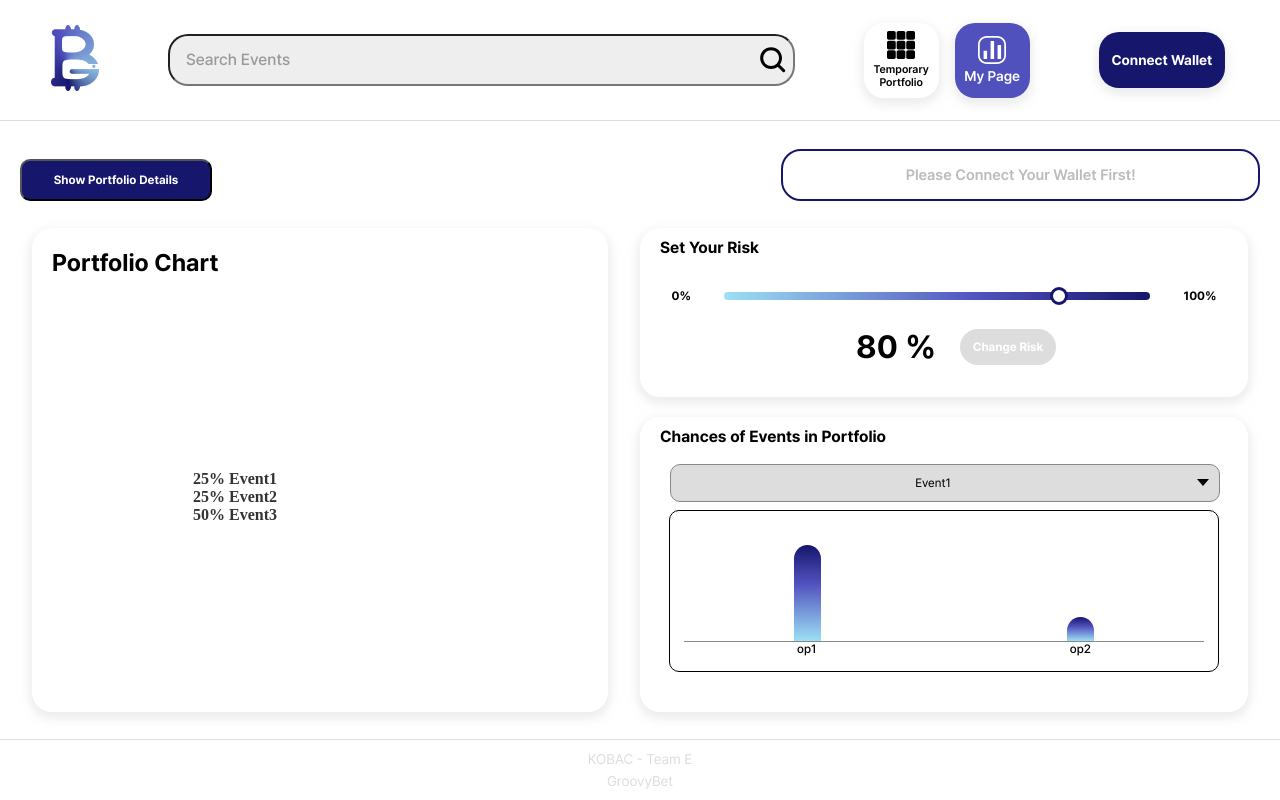
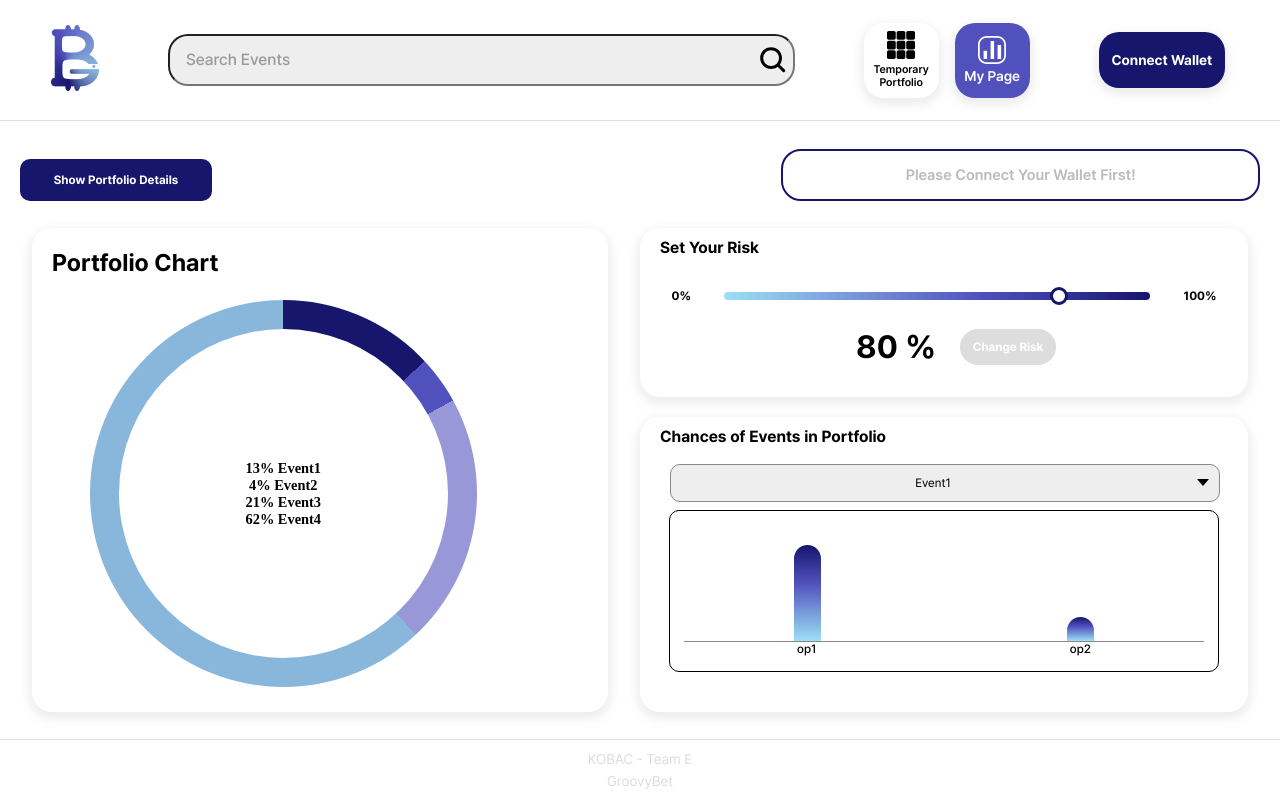
Before and after one commit to sgkrc/Package, a Next.js app in the folder apps/client/: page /mypage in a window 1280 px wide. Built offline with nearby package versions, Linux system fonts and the light colour scheme.

Commit message:
Feat: I Want Doughnut

```diff
--- a/apps/client/src/app/mypage/mypage.module.scss
+++ b/apps/client/src/app/mypage/mypage.module.scss
@@ -33,6 +33,7 @@ $pageheight: calc(100dvh - 182px);
   display: flex;
   align-items: center;
   justify-content: center;
+  border: none;
   border-radius: 10px;
   background: #16166d;
   color: #fff;
--- a/apps/client/src/components/Graphs/DoughnutGraph.module.scss
+++ b/apps/client/src/components/Graphs/DoughnutGraph.module.scss
@@ -15,15 +15,15 @@
 }
 
 .donutChart {
-  margin: 8% 5% 0% 5%;
+  margin: 4% 10% 4% 10%;
   position: relative;
-  max-height: 72%;
+  max-height: 80%;
   aspect-ratio: 1;
   border-radius: 50%;
-  background-size: cover;
   display: flex;
   justify-content: center;
   align-items: center;
+  background: linear-gradient(#16166d, #9898d9, #89b7dc);
 
   &::after {
     content: "";
@@ -41,8 +41,8 @@
     display: flex;
     flex-direction: column;
     align-items: center;
-    font-size: 1rem;
+    font-size: 0.9rem;
     font-weight: bold;
-    color: #333;
+    color: #000000;
   }
 }
--- a/apps/client/src/components/Graphs/DoughnutGraph.tsx
+++ b/apps/client/src/components/Graphs/DoughnutGraph.tsx
@@ -1,4 +1,3 @@
-import { eventDatas } from "@/mock/myPageData";
 import s from "./DoughnutGraph.module.scss";
 import { TempPortfolioData } from "@/mock/temporaryPortfolio";
 
@@ -7,45 +6,51 @@ interface DoughnutGraphProps {
 }
 
 export default function DoughnutGraph({ data }: DoughnutGraphProps) {
-  const createConicGradient = () => {
-    const colors = [
-      "#5da0fc",
-      "b2a0fa",
-      "#99eeff",
-      "#16166d",
-      "4e23fa",
-      "157496",
-    ];
-    const gap = 0.3;
-    let gradientStops = "";
-    let accumulatedPercentage = 0;
+  const total = data.portfolioDetails.reduce(
+    (acc, cur) => acc + cur.amount * cur.price,
+    0
+  );
 
-    eventDatas.forEach((event, index) => {
-      const color = colors[index % colors.length];
-      const start = accumulatedPercentage;
-      const end = accumulatedPercentage + event.volume - gap;
+  const ratioList: number[] = [];
+  data.portfolioDetails.forEach((detail) => {
+    ratioList.push(
+      Number((((detail.amount * detail.price) / total) * 100).toFixed(0))
+    );
+  });
 
-      gradientStops += `${color} ${start}% ${end}%, `;
-      accumulatedPercentage = end + gap;
+  // 색상 목록 (필요에 따라 추가 가능)
+  const colors = [
+    "#16166d",
+    "#5151BE",
+    "#9898D9",
+    "#89B7DC",
+    "#9DE0F5",
+    "#417e91",
+    "#89b7dc",
+    "#ECECFF",
+  ];
 
-      gradientStops += `transparent ${end}% ${accumulatedPercentage}%, `;
-    });
+  // conic-gradient 스타일 생성
+  let cumulativeRatio = 0;
+  const segments = ratioList.map((ratio, idx) => {
+    const start = cumulativeRatio;
+    cumulativeRatio += ratio;
+    if (idx !== 0 && idx % colors.length === 0)
+      return `${
+        colors[(idx % colors.length) + 1]
+      } ${start}% ${cumulativeRatio}%`;
+    return `${colors[idx % colors.length]} ${start}% ${cumulativeRatio}%`;
+  });
+  const backgroundStyle = `conic-gradient(${segments.join(", ")})`;
 
-    return `conic-gradient(${gradientStops.slice(0, -2)})`;
-  };
   return (
     <div className={s.pageContainer}>
       <h2 className={s.title}>Portfolio Chart</h2>
-      <div
-        className={s.donutChart}
-        style={{
-          backgroundImage: createConicGradient(),
-        }}
-      >
+      <div className={s.donutChart} style={{ background: backgroundStyle }}>
         <div className={s.innerText}>
-          {eventDatas.map((event) => (
-            <div key={event.name}>
-              <span>{`${event.volume}% ${event.name}`}</span>
+          {data.portfolioDetails.map((detail, idx) => (
+            <div key={idx}>
+              <span>{`${ratioList[idx]}% ${detail.eventName}`}</span>
             </div>
           ))}
         </div>
--- a/apps/client/src/components/PortfolioLists/PortfolioLists.module.scss
+++ b/apps/client/src/components/PortfolioLists/PortfolioLists.module.scss
@@ -26,7 +26,7 @@
   justify-content: center;
   border-radius: 10px;
   border: 1px solid #888;
-  background: #dddddd;
+  background: #eeeeee;
   color: #000;
   text-align: center;
   font-family: "Pretendard";
--- a/apps/client/src/mock/temporaryPortfolio.ts
+++ b/apps/client/src/mock/temporaryPortfolio.ts
@@ -43,7 +43,9 @@ export const tempEvents: TempEvents = [
     eventName: "Event3",
     options: [
       { name: "op1", volume: 10 },
-      { name: "op2", volume: 90 },
+      { name: "op2", volume: 32 },
+      { name: "op1", volume: 10 },
+      { name: "op2", volume: 48 },
     ],
   },
   {
@@ -66,3 +68,9 @@ export const tempPortfolioData = {
   tempEvents: tempEvents,
   risk: 80,
 };
+
+export interface MyPageData {
+  portfolioDetails: PortfolioDetails;
+  Events: TempEvents;
+  risk: number;
+}
```
